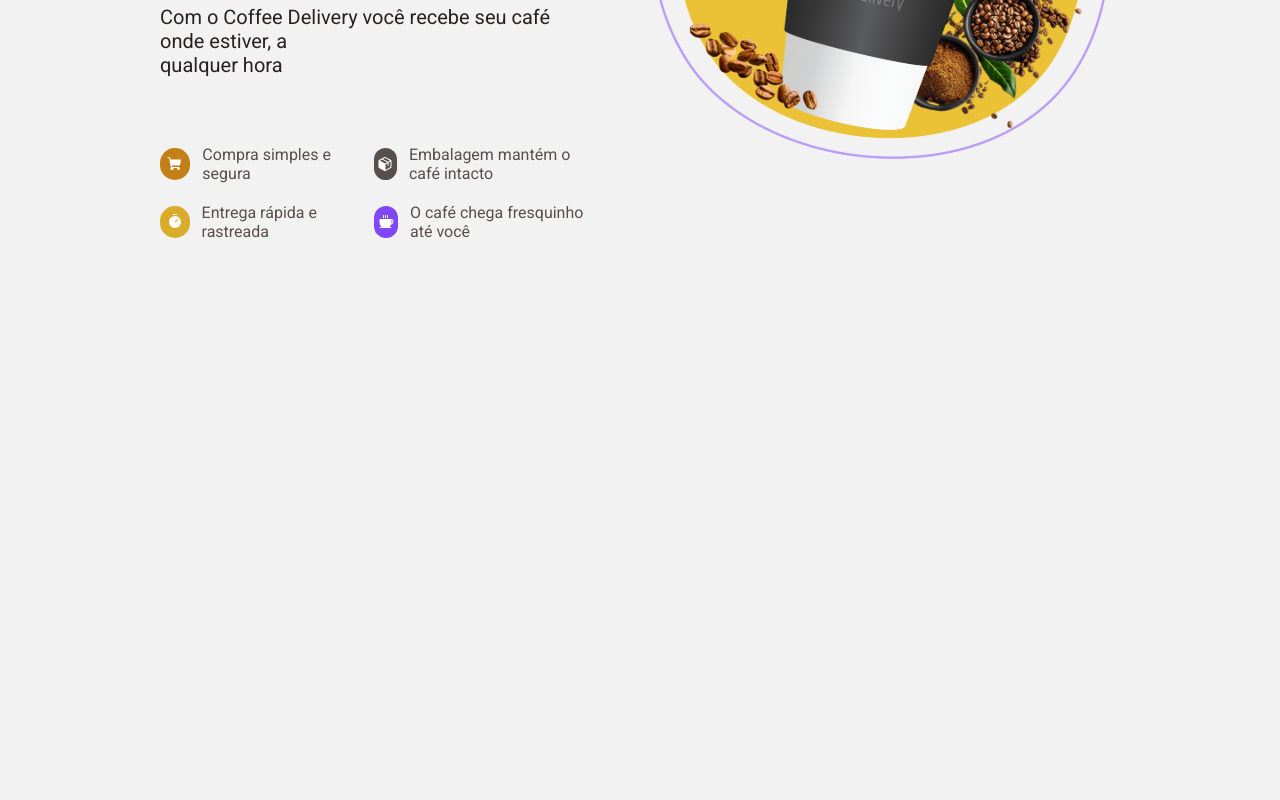
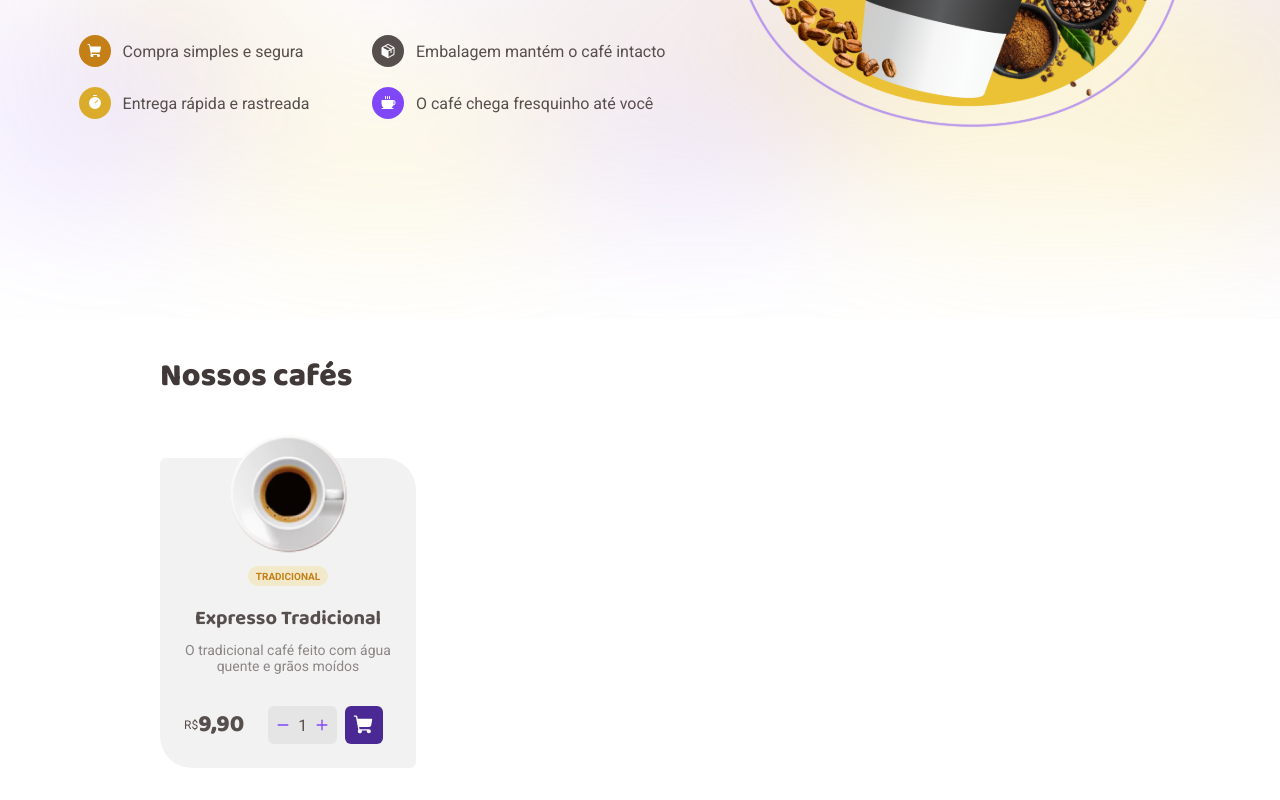
Before and after one commit to guilhermematos13/coffee-project, a React (Vite) app: page / in a window 1280 px wide. Shown: the part 421-1221 px from the top of the page. Before the commit the page ends 800 px from the top, so only its background shows below. Built offline with nearby package versions, Linux system fonts and the light colour scheme.

Commit message:
feat: create card for coffee

```diff
--- /dev/null
+++ b/src/components/CoffeeCard/index.tsx
@@ -0,0 +1,52 @@
+import {
+  ActionsContainer,
+  CoffeeCardContainer,
+  CoffeeTitle,
+  DescriptionCoffee,
+  FooterCard,
+  PriceTitle,
+  QuantitySelection,
+  QuantitySelectionContainer,
+  ShoppingCartButton,
+  TagTitle,
+} from "./styles";
+import TradicionalCoffee from "../../assets/TradicionalCoffee.svg";
+import { Minus, Plus, ShoppingCart } from "phosphor-react";
+
+export function CoffeeCard() {
+  return (
+    <CoffeeCardContainer>
+      <img src={TradicionalCoffee} />
+
+      <TagTitle>TRADICIONAL</TagTitle>
+
+      <CoffeeTitle>Expresso Tradicional</CoffeeTitle>
+
+      <DescriptionCoffee>
+        O tradicional café feito com água quente e grãos moídos
+      </DescriptionCoffee>
+
+      <FooterCard>
+        <PriceTitle>
+          <p>R$</p>
+          <strong className="Price">9,90</strong>
+        </PriceTitle>
+        <ActionsContainer>
+          <QuantitySelectionContainer>
+            <QuantitySelection>
+              <Minus weight="bold" size={14} />
+            </QuantitySelection>
+            <span>1</span>
+            <QuantitySelection>
+              <Plus weight="bold" size={14} />
+            </QuantitySelection>
+          </QuantitySelectionContainer>
+
+          <ShoppingCartButton>
+            <ShoppingCart weight="fill" size={22} />
+          </ShoppingCartButton>
+        </ActionsContainer>
+      </FooterCard>
+    </CoffeeCardContainer>
+  );
+}
--- /dev/null
+++ b/src/components/CoffeeCard/styles.ts
@@ -0,0 +1,116 @@
+import styled from "styled-components";
+
+export const CoffeeCardContainer = styled.div`
+display: flex;
+flex-direction: column;
+align-items: center;
+justify-content: center;
+padding: 1.5rem;
+margin-top: 3.5rem;
+width: 16rem;
+background: ${props => props.theme.baseCard};
+border-radius: 0.375rem 2rem;
+
+svg {
+    cursor: pointer;
+}
+
+
+img {
+    margin-top: -3rem;
+}
+`
+
+export const TagTitle = styled.span`
+display: flex;
+align-items: center;
+justify-content: center;
+padding: 0.25rem 0.5rem;
+margin-top: 0.75rem;
+height: 1.25rem;
+border-radius: 9999px;
+font-family: Roboto;
+font-weight: 700;
+font-size: 0.626rem;
+background-color: ${props => props.theme.yellowLight};
+color: ${props => props.theme.yellowDark};
+`
+
+
+export const CoffeeTitle = styled.strong`
+    font-size:  1.25rem;
+    font-family: 'Baloo 2';
+    margin-top: 1rem;
+`
+
+export const DescriptionCoffee = styled.p`
+    font-size: 0.875rem;
+    text-align: center;
+    margin-top: 0.5rem;
+    color: ${props => props.theme.baseLabel};
+`
+
+export const FooterCard = styled.footer`
+width: 100%;
+display: flex;
+align-items: center;
+gap: 1.5rem;
+margin-top: 2rem;
+`
+
+export const ActionsContainer = styled.div`
+display:flex;
+gap: 0.5rem;
+`
+
+export const PriceTitle = styled.div`
+display: flex;
+align-items: center;
+/* gap: 0.1rem; */
+
+p {
+    font-weight: 400;
+    font-size: 0.75rem;
+    color: ${props => props.theme.baseText};
+}
+
+strong {
+    font-family: 'Baloo 2';
+    font-size: 1.5rem;
+    font-weight: 800;
+    line-height: 130%;
+}
+`
+export const QuantitySelectionContainer = styled.div`
+display: flex;
+padding: 0.5rem;
+height: 2.375rem;
+align-items:center;
+gap: 0.5rem;
+justify-content: center;
+border-radius: 6px;
+background: ${props => props.theme.baseButton};
+`
+
+export const QuantitySelection = styled.button`
+    display: flex;
+    align-items: center;
+    border: 0;
+    justify-content: center;
+    background: transparent;
+    border-radius: 6px;
+
+    svg {
+        color: ${props => props.theme.purple}
+    }
+`
+
+export const ShoppingCartButton = styled.button`
+display: flex;
+justify-content:center;
+border: 0;
+padding: 0.5rem;
+border-radius: 6px;
+color: ${props => props.theme.white};
+background: ${props => props.theme.purpleDark};
+`
--- /dev/null
+++ b/src/components/CoffeeContent/index.tsx
@@ -0,0 +1,11 @@
+import { CoffeeCard } from "../CoffeeCard";
+import { CoffeeContentContainer, TitleCoffeeContent } from "./styles";
+
+export function CoffeeContent() {
+  return (
+    <CoffeeContentContainer>
+      <TitleCoffeeContent>Nossos cafés</TitleCoffeeContent>
+      <CoffeeCard />
+    </CoffeeContentContainer>
+  );
+}
--- /dev/null
+++ b/src/components/CoffeeContent/styles.ts
@@ -0,0 +1,13 @@
+import styled from "styled-components";
+
+export const CoffeeContentContainer = styled.div`
+width: 100%;
+padding: 2rem 10rem;
+`
+
+export const TitleCoffeeContent = styled.strong`
+font-size: 2rem;
+font-family: 'Baloo 2';
+font-weight: 800;
+color: ${props => props.theme.baseSubTitle}
+`
--- a/src/components/Summary/styles.ts
+++ b/src/components/Summary/styles.ts
@@ -1,13 +1,20 @@
-import styled, { css } from "styled-components";
+import styled from "styled-components";
+import background from '../../assets/Background.svg'
 
 
 export const SummaryContainer = styled.div`
 width: 100%;
 height: 34rem;
+margin-top: 5.75rem;
 display: flex;
-align-items: center;
 justify-content: center;
-gap:3.5rem ;
+gap:3.5rem;
+background-image: url(${background});
+
+img {
+    height: 22.5rem;
+    width: 30rem;
+}
 `
 
 export const SummaryHeader = styled.header`
@@ -23,7 +30,7 @@
 p{
     margin-top: 1rem;
     font-size: 1.25rem;
-    color: ${props => props.theme.baseTitle}
+    color: ${props => props.theme.baseTitle};
 }
 `
 
@@ -37,7 +44,7 @@
     display: flex;
     align-items: center;
     gap: 0.75rem;
-    color: ${props => props.theme.baseText}
+    color: ${props => props.theme.baseText};
 }
 `
 
--- a/src/pages/Home/index.tsx
+++ b/src/pages/Home/index.tsx
@@ -1,3 +1,4 @@
+import { CoffeeContent } from "../../components/CoffeeContent";
 import { Summary } from "../../components/Summary";
 import { HomeContainer } from "./styles";
 
@@ -5,6 +6,7 @@
   return (
     <HomeContainer>
       <Summary />
+      <CoffeeContent />
     </HomeContainer>
   );
 }
--- a/src/pages/Home/styles.ts
+++ b/src/pages/Home/styles.ts
@@ -1,6 +1,5 @@
 import styled from "styled-components";
 
 export const HomeContainer = styled.div`
-    width: 100%;
-    padding: 2rem 10rem;
+
 `
--- a/src/styles/global.ts
+++ b/src/styles/global.ts
@@ -12,7 +12,7 @@
     }
 
     body {
-        background-color: ${props => props.theme.background};
+        background-color: ${props => props.theme.white};
         color: ${props => props.theme.baseText};
         -webkit-font-smoothing: antialiased;
     }
```
Also changed, not shown: src/assets/Background.svg (added), src/assets/TradicionalCoffee.svg (added).
